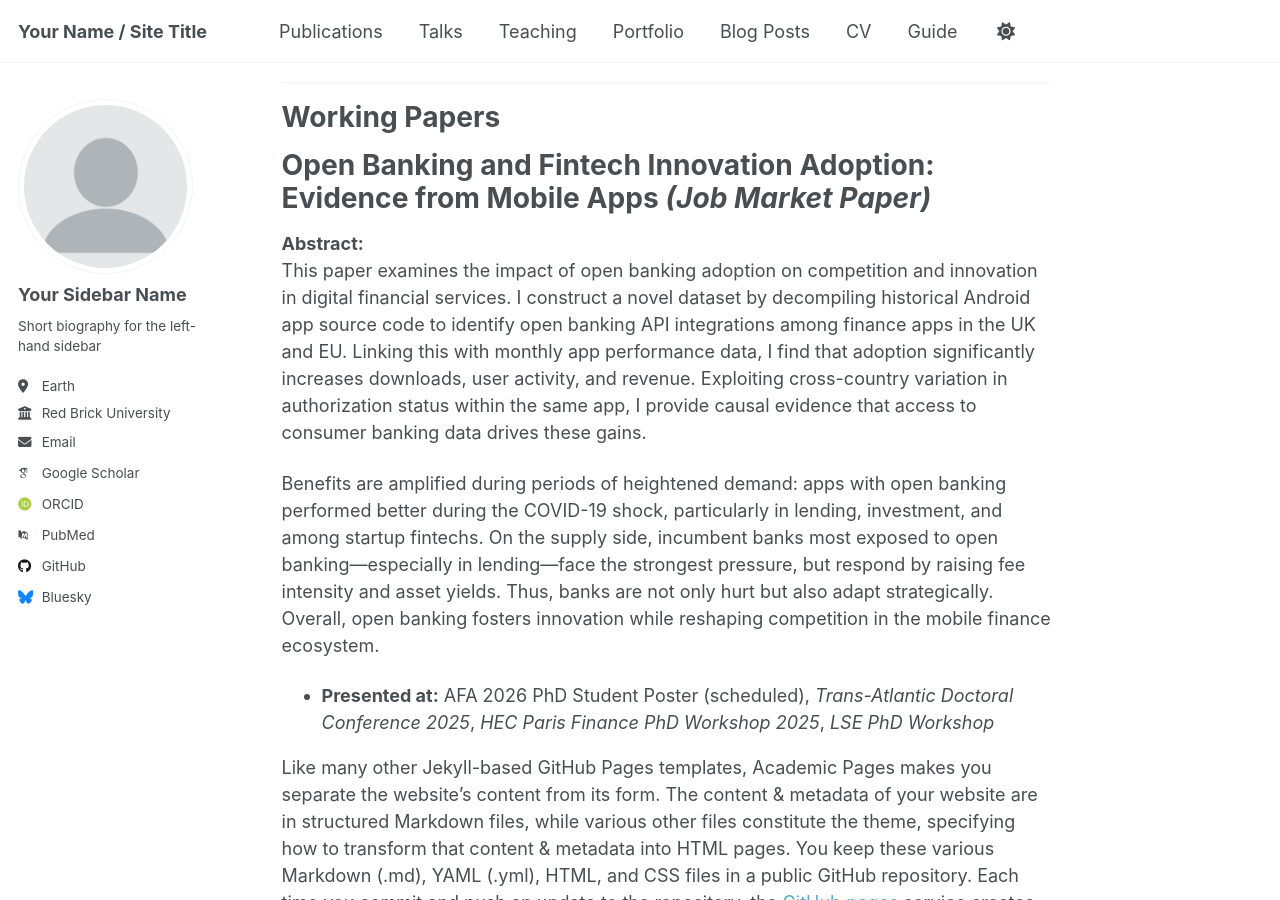
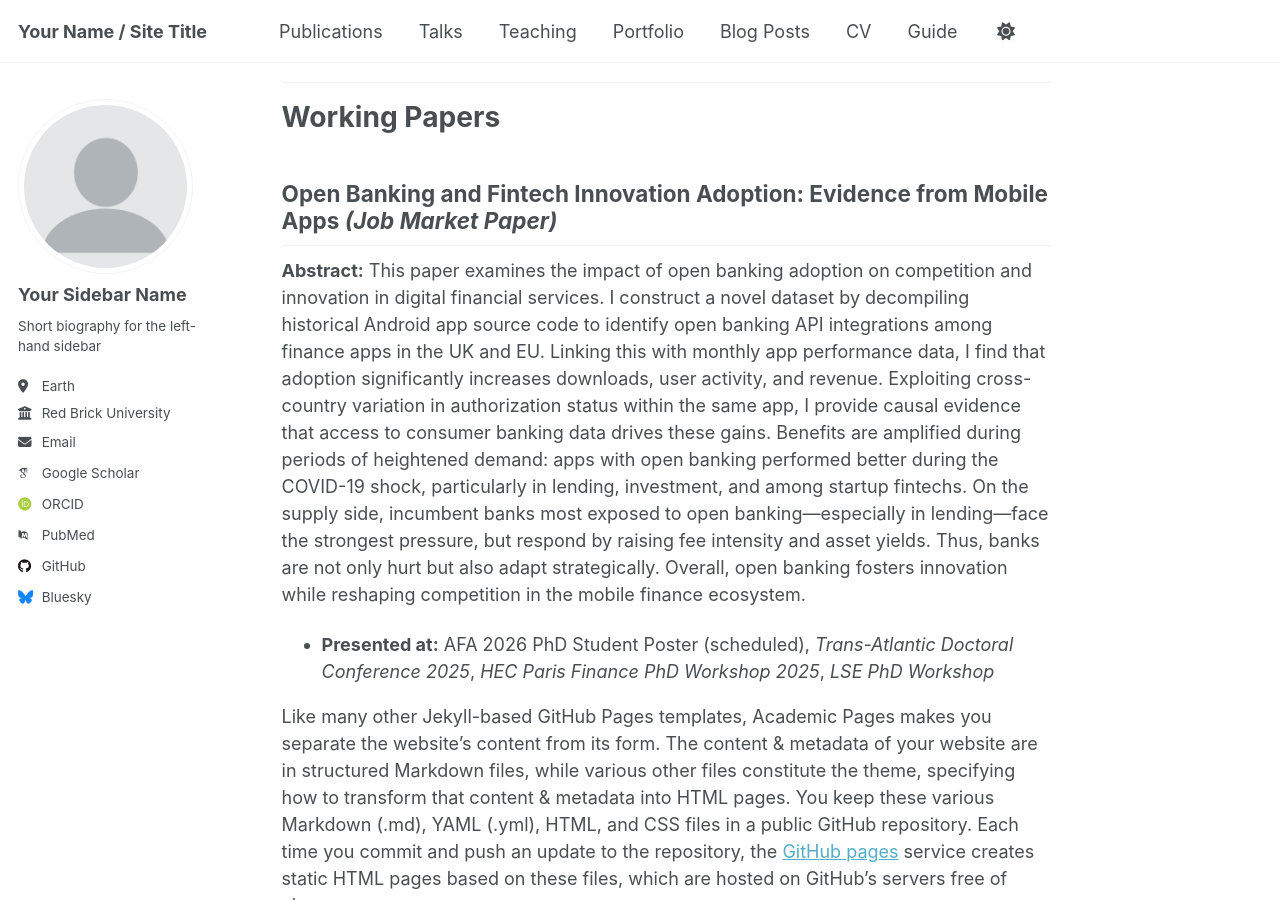
Before and after one commit to xinchen-ma/xinchen-ma.github.io, a Jekyll site: the page built from _pages/about.md, in a window 1280 px wide and 900 px high, scrolled down 369 px. Built offline with Jekyll 4.4.1, drawn with Linux system fonts in a browser that asks for light colours; some web fonts are replaced; a script that is not in the unit is left out.

```diff
--- a/_pages/about.md
+++ b/_pages/about.md
@@ -19,12 +19,9 @@ Email: x.ma25@lse.ac.uk
 
 Working Papers
 ======
-# Open Banking and Fintech Innovation Adoption: Evidence from Mobile Apps *(Job Market Paper)*
+## Open Banking and Fintech Innovation Adoption: Evidence from Mobile Apps *(Job Market Paper)*
 
-**Abstract:**
-This paper examines the impact of open banking adoption on competition and innovation in digital financial services. I construct a novel dataset by decompiling historical Android app source code to identify open banking API integrations among finance apps in the UK and EU. Linking this with monthly app performance data, I find that adoption significantly increases downloads, user activity, and revenue. Exploiting cross-country variation in authorization status within the same app, I provide causal evidence that access to consumer banking data drives these gains.
-
-Benefits are amplified during periods of heightened demand: apps with open banking performed better during the COVID-19 shock, particularly in lending, investment, and among startup fintechs. On the supply side, incumbent banks most exposed to open banking—especially in lending—face the strongest pressure, but respond by raising fee intensity and asset yields. Thus, banks are not only hurt but also adapt strategically. Overall, open banking fosters innovation while reshaping competition in the mobile finance ecosystem.
+**Abstract:** This paper examines the impact of open banking adoption on competition and innovation in digital financial services. I construct a novel dataset by decompiling historical Android app source code to identify open banking API integrations among finance apps in the UK and EU. Linking this with monthly app performance data, I find that adoption significantly increases downloads, user activity, and revenue. Exploiting cross-country variation in authorization status within the same app, I provide causal evidence that access to consumer banking data drives these gains. Benefits are amplified during periods of heightened demand: apps with open banking performed better during the COVID-19 shock, particularly in lending, investment, and among startup fintechs. On the supply side, incumbent banks most exposed to open banking—especially in lending—face the strongest pressure, but respond by raising fee intensity and asset yields. Thus, banks are not only hurt but also adapt strategically. Overall, open banking fosters innovation while reshaping competition in the mobile finance ecosystem.
 
 - **Presented at:** AFA 2026 PhD Student Poster (scheduled), *Trans-Atlantic Doctoral Conference 2025*, *HEC Paris Finance PhD Workshop 2025*, *LSE PhD Workshop*
 
```
